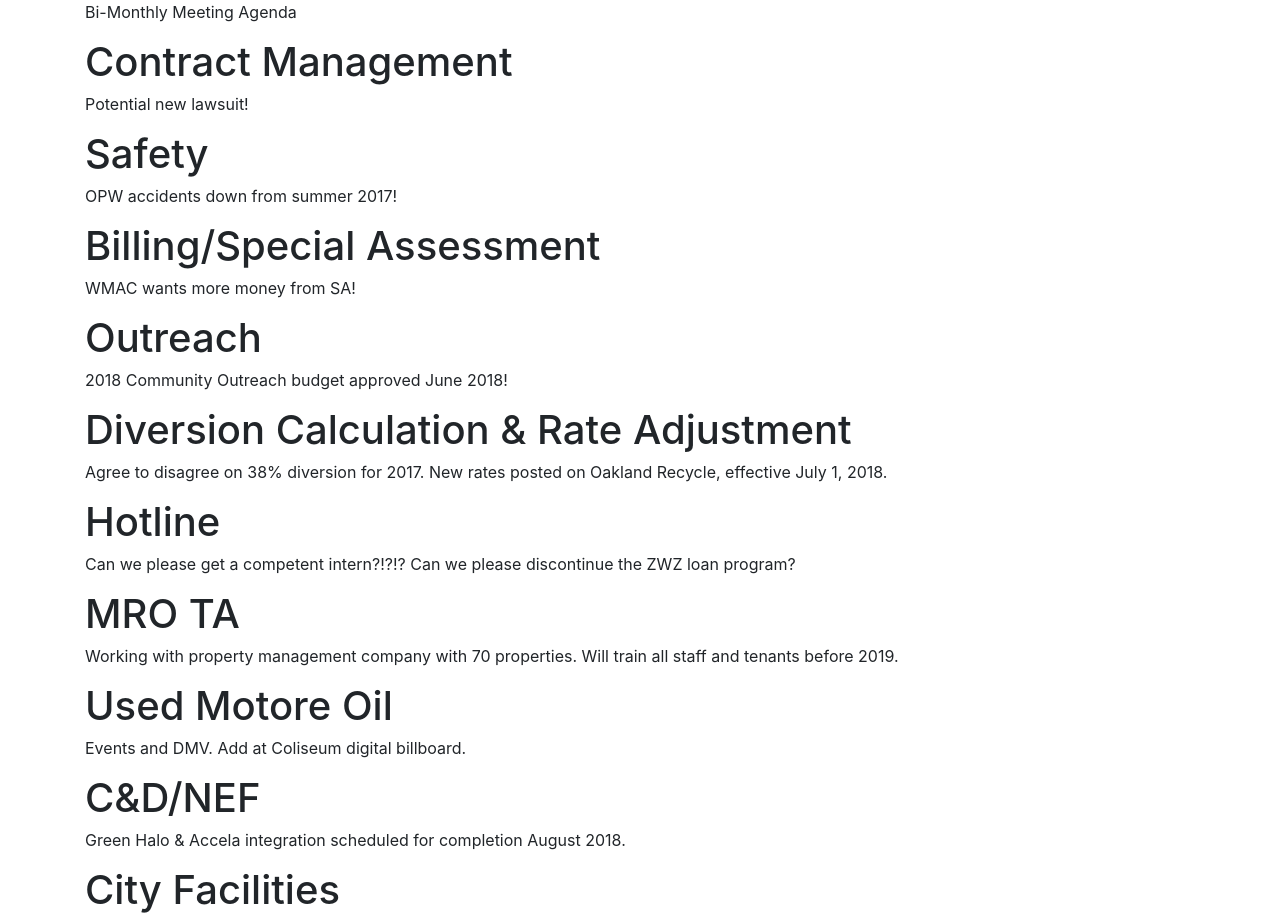
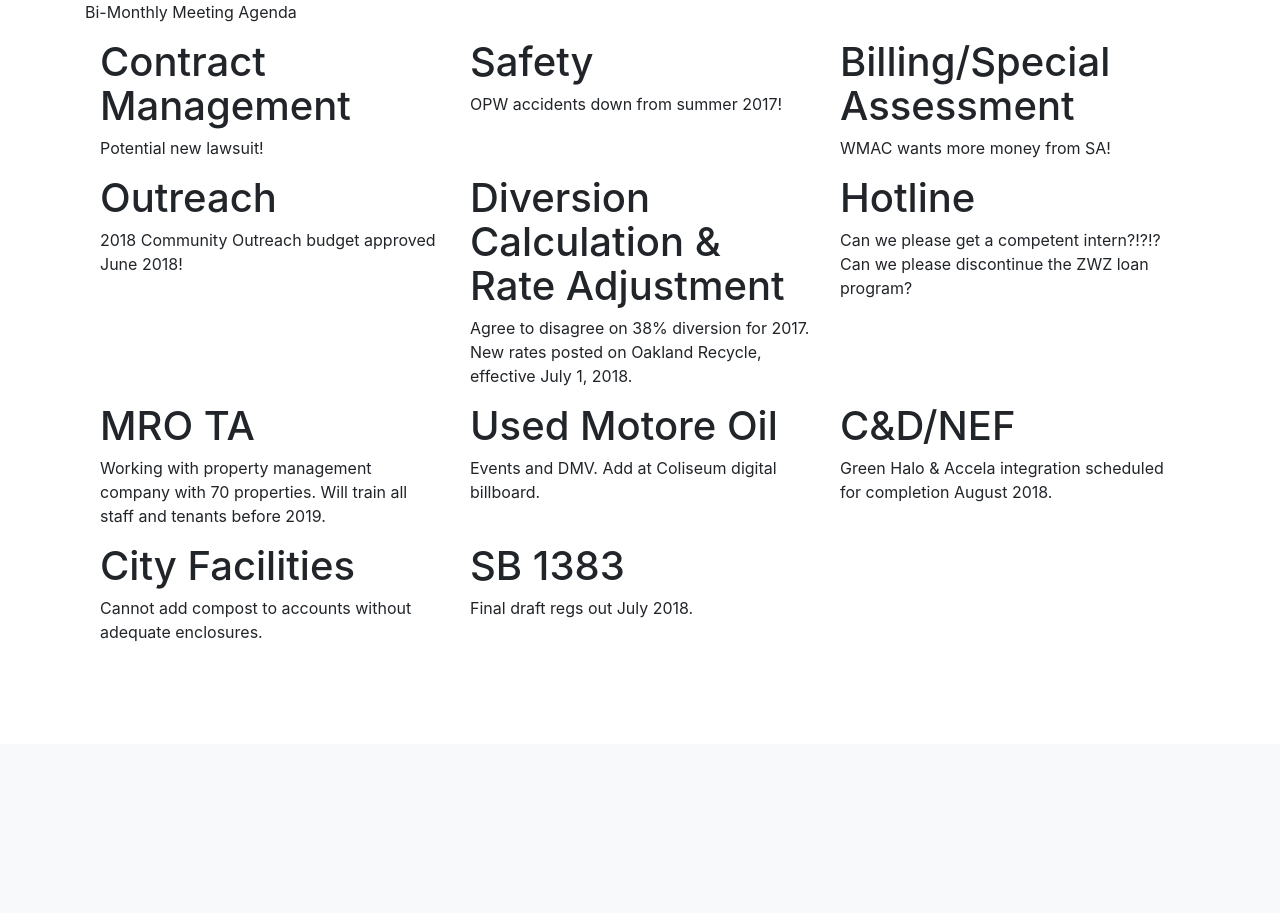
Before and after one commit to agendizeit/agendizeit, a Django app: page /discussion/ in a window 1280 px wide. Shown: the part 56-969 px from the top of the page. After the commit the page ends 697 px from the top, so only its background shows below. Run offline with Django 3.2, Linux system fonts and the light colour scheme; data comes from the database, SQL or seed files in the repository; some libraries are stand-ins or nearby versions.

Commit message:
modified discussion.html to arrange agenda items

```diff
--- a/agendizeit/templates/base.html
+++ b/agendizeit/templates/base.html
@@ -76,6 +76,7 @@
 
     <div class="container">
 
+
       {% if messages %}
           {% for message in messages %}
               <div class="alert {% if message.tags %}alert-{{ message.tags }}{% endif %}">{{ message }}</div>
--- a/meetingdiscuss/templates/discussion.html
+++ b/meetingdiscuss/templates/discussion.html
@@ -3,11 +3,18 @@
 {% block content %}
 <p>Bi-Monthly Meeting Agenda</p>
 
+<div class="container">
+  <div class="row">
+  {% for item in items %}
 
-{% for item in items %}
-    <h1>{{ item.topic }}</h1>
+     <div class="col-4"> <h1>{{ item.topic }}</h1>
 
-    <p>{{ item.text}}</p>
-{% endfor %}
+    <p>{{ item.text}}</p> </div>
+    {% endfor %}
+
+    </div>
+</div>
+
+
 
 {% endblock content %}
```
